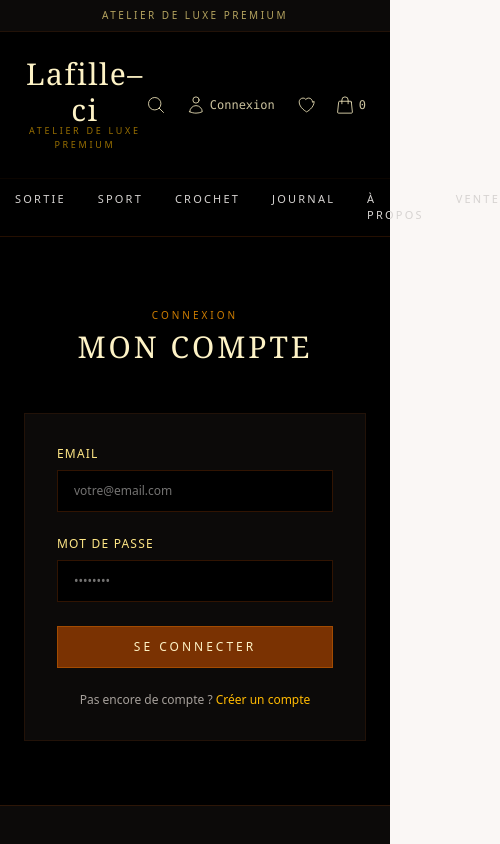
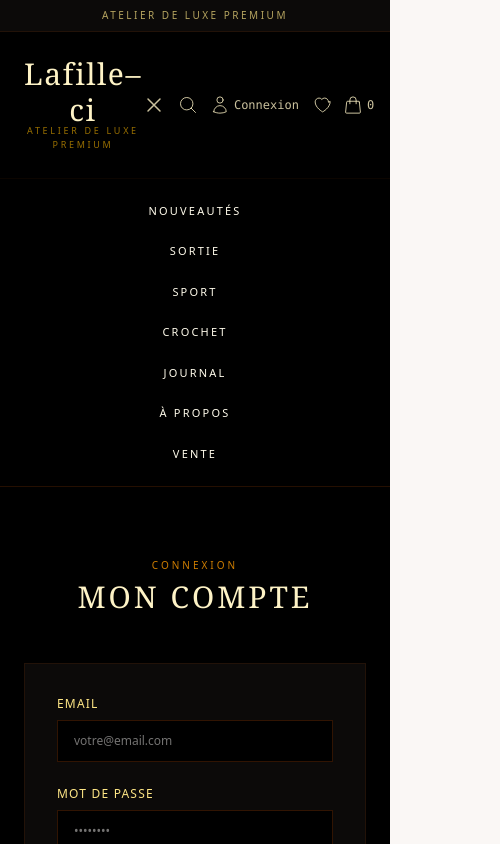
Before and after one commit to houmenoumerveille71-rgb/Lafilleci, a Next.js app in the folder la-fille-ci/: page /login in a window 390 px wide. Both pictures are taken after a click on the button 155 px from the left and 104 px from the top of the page. Shown: the top 844 px of the page, 500 px wide, since content can reach past the window. Built offline with nearby package versions, Linux system fonts and the light colour scheme; no server answers.

Commit message:
Amélioration responsivité (menu hamburger mobile + bouton newsletter)

```diff
--- a/la-fille-ci/components/Footer.tsx
+++ b/la-fille-ci/components/Footer.tsx
@@ -54,13 +54,13 @@ export default function Footer() {
         <span className="text-[10px] uppercase tracking-[0.2em] text-amber-400/80 block mb-3">
           Inscription Newsletter
         </span>
-        <div className="flex gap-2">
+        <div className="flex flex-col sm:flex-row gap-2">
           <input
             type="email"
             placeholder="Votre email..."
             className="bg-black border border-amber-900/40 text-xs px-4 py-2 flex-1 text-stone-200 focus:outline-none focus:border-amber-500"
           />
-          <button className="bg-amber-900/60 border border-amber-700/50 text-amber-100 text-[10px] uppercase tracking-widest px-4 py-2 hover:bg-amber-800 transition">
+          <button className="bg-amber-900/60 border border-amber-700/50 text-amber-100 text-[10px] uppercase tracking-widest px-4 py-2 hover:bg-amber-800 transition whitespace-nowrap">
             S&rsquo;ABONNER
           </button>
         </div>
--- a/la-fille-ci/components/Header.tsx
+++ b/la-fille-ci/components/Header.tsx
@@ -1,6 +1,7 @@
 'use client';
 
 import Link from 'next/link';
+import { useState } from 'react';
 import { useCart } from '@/context/CartContext';
 import { useWishlist } from '@/context/WishlistContext';
 import { useSession, signOut } from 'next-auth/react';
@@ -9,6 +10,7 @@ export default function Header() {
   const { totalItems } = useCart();
   const { totalItems: wishlistCount } = useWishlist();
   const { data: session, status } = useSession();
+  const [menuOpen, setMenuOpen] = useState(false);
 
   return (
     <>
@@ -33,8 +35,23 @@ export default function Header() {
             </Link>
           </div>
 
-          {/* Icônes d'Action */}
-          <div className="flex items-center space-x-5 text-amber-100/80">
+          {/* Icônes d'Action + Menu Mobile */}
+          <div className="flex items-center gap-3 text-amber-100/80">
+            {/* Bouton hamburger mobile */}
+            <button
+              onClick={() => setMenuOpen(!menuOpen)}
+              className="md:hidden hover:text-amber-400 transition"
+              aria-label={menuOpen ? 'Fermer le menu' : 'Ouvrir le menu'}
+            >
+              <svg xmlns="http://www.w3.org/2000/svg" fill="none" viewBox="0 0 24 24" strokeWidth={1.5} stroke="currentColor" className="w-6 h-6">
+                {menuOpen ? (
+                  <path strokeLinecap="round" strokeLinejoin="round" d="M6 18L18 6M6 6l12 12" />
+                ) : (
+                  <path strokeLinecap="round" strokeLinejoin="round" d="M4 6h16M4 12h16M4 18h16" />
+                )}
+              </svg>
+            </button>
+
             <button className="hover:text-amber-400 transition" aria-label="Recherche">
               <svg xmlns="http://www.w3.org/2000/svg" fill="none" viewBox="0 0 24 24" strokeWidth={1.2} stroke="currentColor" className="w-5 h-5">
                 <path strokeLinecap="round" strokeLinejoin="round" d="m21 21-5.197-5.197m0 0A7.5 7.5 0 1 0 5.196 5.196a7.5 7.5 0 0 0 10.607 10.607Z" />
@@ -82,8 +99,8 @@ export default function Header() {
           </div>
         </div>
 
-        {/* Barre de Navigation */}
-        <nav className="flex justify-center space-x-8 py-3 border-t border-amber-900/10 text-[11px] tracking-[0.2em] uppercase text-stone-300">
+        {/* Barre de Navigation - Desktop */}
+        <nav className="hidden md:flex justify-center space-x-8 py-3 border-t border-amber-900/10 text-[11px] tracking-[0.2em] uppercase text-stone-300">
           <Link href="/" className="hover:text-amber-300 transition">Nouveautés</Link>
           <Link href="/sortie" className="hover:text-amber-300 transition">Sortie</Link>
           <Link href="/sport" className="hover:text-amber-300 transition">Sport</Link>
@@ -92,6 +109,19 @@ export default function Header() {
           <Link href="/a-propos" className="hover:text-amber-300 transition">À Propos</Link>
           <Link href="/vente" className="hover:text-amber-300 transition">Vente</Link>
         </nav>
+
+        {/* Barre de Navigation - Mobile */}
+        <nav className={`md:hidden py-4 border-t border-amber-900/10 ${menuOpen ? 'block' : 'hidden'}`}>
+          <div className="flex flex-col space-y-2 text-center">
+            <Link href="/" className="block py-2 hover:text-amber-300 transition text-[11px] uppercase tracking-[0.2em]">Nouveautés</Link>
+            <Link href="/sortie" className="block py-2 hover:text-amber-300 transition text-[11px] uppercase tracking-[0.2em]">Sortie</Link>
+            <Link href="/sport" className="block py-2 hover:text-amber-300 transition text-[11px] uppercase tracking-[0.2em]">Sport</Link>
+            <Link href="/crochet" className="block py-2 hover:text-amber-300 transition text-[11px] uppercase tracking-[0.2em]">Crochet</Link>
+            <Link href="/journal" className="block py-2 hover:text-amber-300 transition text-[11px] uppercase tracking-[0.2em]">Journal</Link>
+            <Link href="/a-propos" className="block py-2 hover:text-amber-300 transition text-[11px] uppercase tracking-[0.2em]">À Propos</Link>
+            <Link href="/vente" className="block py-2 hover:text-amber-300 transition text-[11px] uppercase tracking-[0.2em]">Vente</Link>
+          </div>
+        </nav>
       </header>
     </>
   );
```
